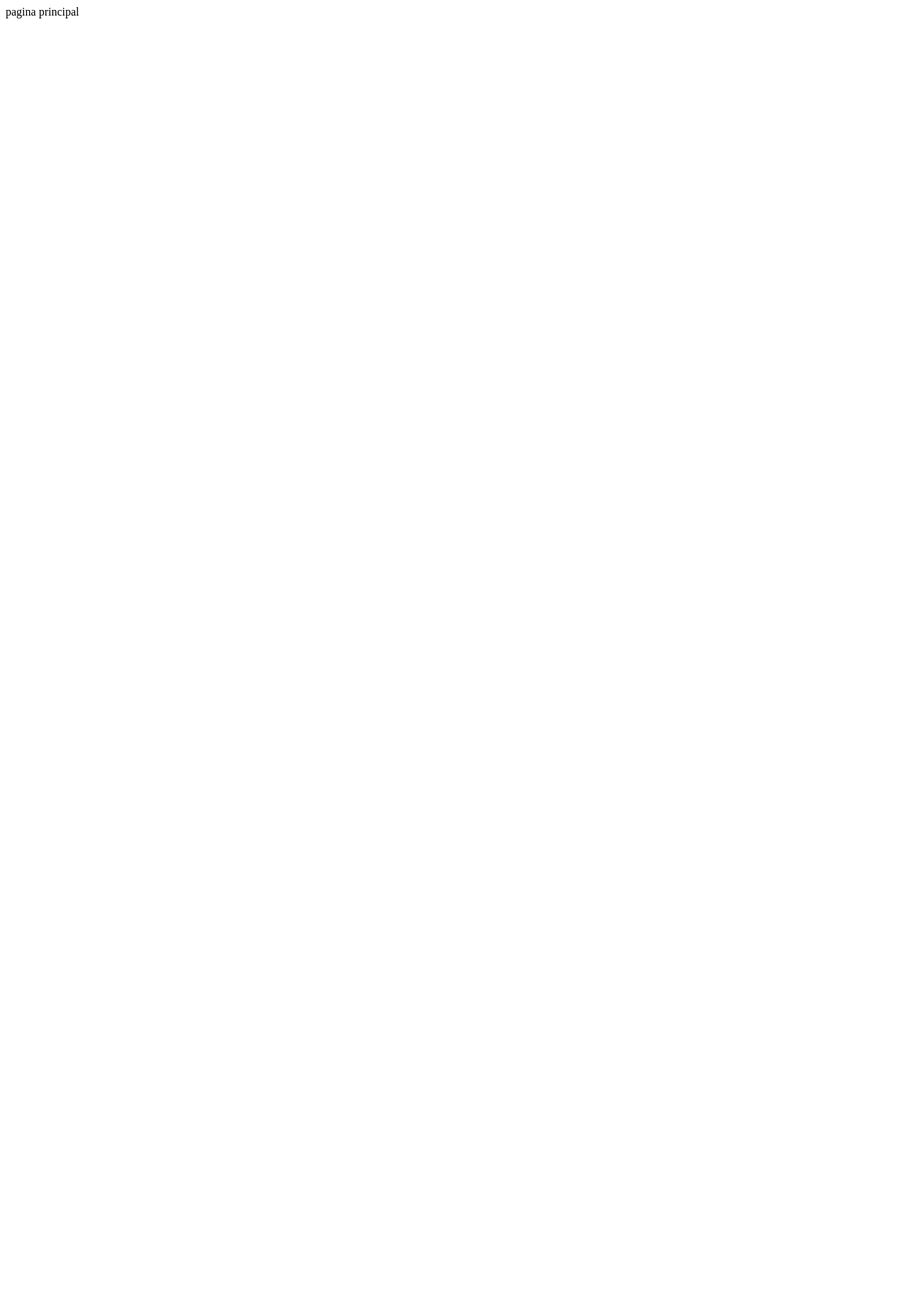
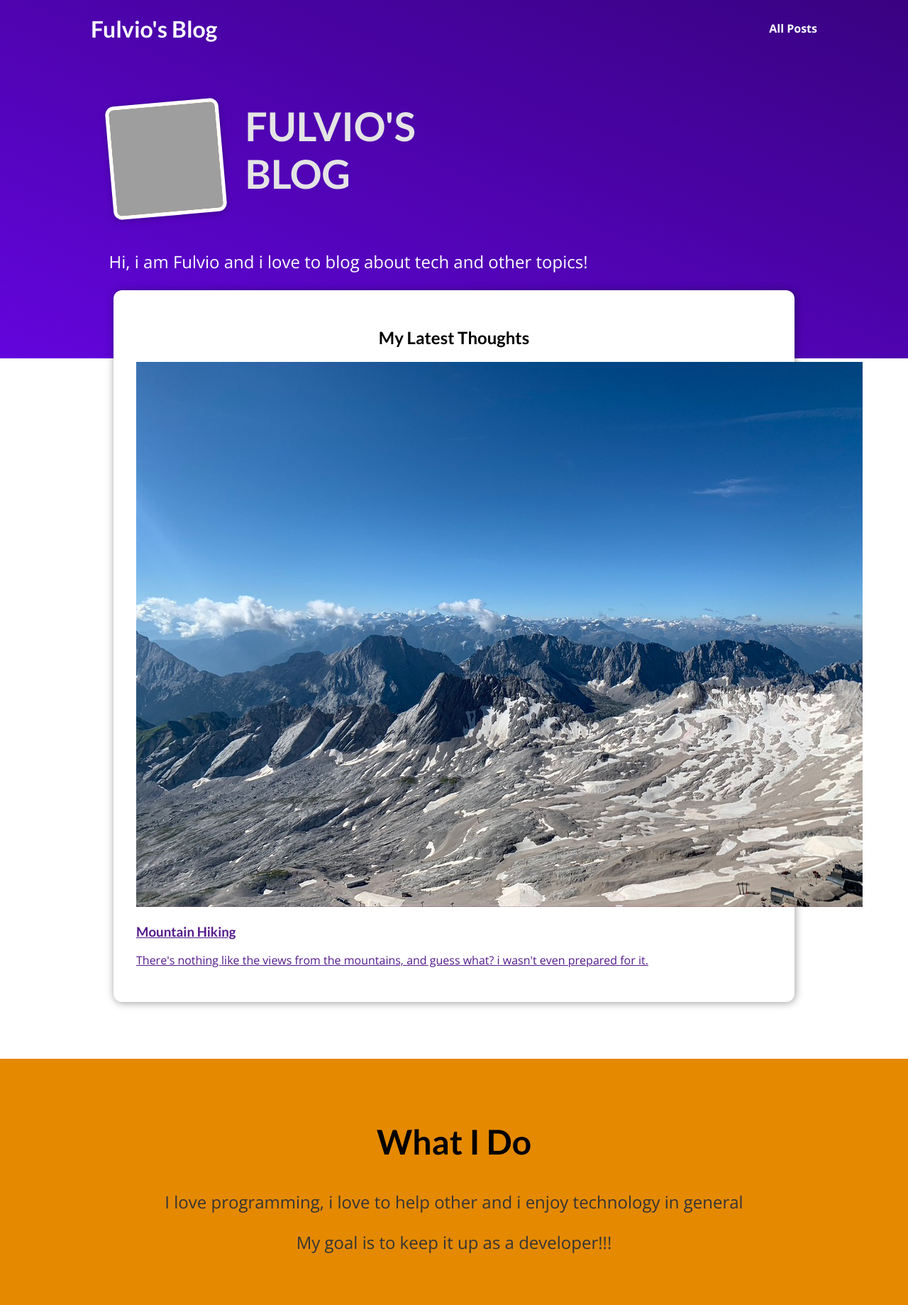
Before and after one commit to fulviort/Django_class, a Django app: page / in a window 1280 px wide. Before the commit the page is almost empty. Shown: the whole page at 71% size. Before the commit the page ends 26 px from the top, so only its background shows below. Run offline with Django 4.2, Linux system fonts and the light colour scheme; grey boxes are pictures that could not be loaded.

Commit message:
updates of the day

```diff
--- /dev/null
+++ b/blog/static/blog/index.css
@@ -0,0 +1,75 @@
+#welcome {
+  background: linear-gradient(to right top, #6305dd, #390281);
+  padding: 6rem 12%;
+}
+
+#welcome header {
+  display: flex;
+  align-items: flex-start;
+  margin: 3rem auto;
+}
+
+#welcome img {
+  width: 10rem;
+  height: 10rem;
+  object-fit: cover;
+  object-position: top;
+  border: 5px solid white;
+  border-radius: 12px;
+  background-color: #ffe1bf;
+  transform: rotateZ(-5deg);
+  box-shadow: 0 2px 8px rgba(0, 0, 0, 0.25);
+}
+
+#welcome h2 {
+  font-size: 3.5rem;
+  margin: 0 0 0 2rem;
+  color: #e4e4e4;
+  width: 10rem;
+}
+
+#welcome p {
+  color: white;
+  font-size: 1.5rem;
+}
+
+#latest-posts {
+  background-color: white;
+  padding: 2rem;
+  border-radius: 12px;
+  width: 60rem;
+  margin: -6rem auto 2rem auto;
+  box-shadow: 1px 1px 12px rgba(0, 0, 0, 0.4);
+}
+
+#latest-posts h2 {
+  text-align: center;
+}
+
+#latest-posts ul {
+  list-style: none;
+  margin: 0;
+  padding: 0;
+  display: flex;
+  gap: 1rem;
+}
+
+#latest-posts li {
+  flex: 1;
+}
+
+#about {
+  text-align: center;
+  padding: 3rem;
+  background-color: #e48900;
+  margin-top: 5rem;
+}
+
+#about h2 {
+  font-size: 3rem;
+}
+
+#about p {
+  font-size: 1.5rem;
+  color: #353535;
+}
--- a/blog/templates/blog/index.html
+++ b/blog/templates/blog/index.html
@@ -0,0 +1,51 @@
+{% extends "base.html" %}
+{% load static %}
+
+{% block title %}
+    My Blog
+{% endblock %}
+
+{% block css_files %}
+    <link rel="stylesheet" href="{% static "blog/index.css" %}">
+{% endblock  %}
+
+{% block content %}
+    <header id="main-navigation">
+        <h1><a href="">Fulvio's Blog</a></h1>
+        <nav>
+            <a href="">All Posts</a>
+        </nav>
+    </header>
+
+    <section id="welcome">
+        <header>
+            <img src="{% static "blog/images/max.png" %}" alt="Fulvio - The author of this Blog">
+            <h2>FULVIO'S BLOG</h2>
+        </header>
+        <p>Hi, i am Fulvio and i love to blog about tech and other topics!</p>
+    </section>
+    <section id="latest-posts">
+        <h2>My Latest Thoughts</h2>
+
+        <ul>
+            <li>
+                <article class="post">
+                    <a href="">
+                        <img src="{% static "blog/images/mountains.jpg" %}" alt="Mountain Hiking">
+                        <div class="post__content">
+                            <h3>Mountain Hiking</h3>
+                            <p>There's nothing like the views from the mountains, and guess what? i wasn't even prepared for it.</p>
+                        </div>
+                    </a>
+
+                </article>
+            </li>
+        </ul>
+    </section>
+
+    <section id="about">
+        <h2>What I Do</h2>
+        <p>I love programming, i love to help other and i enjoy technology in general</p>
+        <p>My goal is to keep it up as a developer!!!</p>
+    </section>
+{% endblock  %}
--- a/blog/views.py
+++ b/blog/views.py
@@ -5,7 +5,7 @@ from django.template.loader import render_to_string
 
 
 def starting_page(request):
-    return HttpResponse("pagina principal")
+    return render(request, "blog/index.html")
 
 def posts(request):
     return HttpResponse("Es la pagina de los posts")
--- /dev/null
+++ b/static/app.css
@@ -0,0 +1,48 @@
+@import url('https://fonts.googleapis.com/css2?family=Lato:wght@400;700&family=Open+Sans:wght@400;700&display=swap');
+
+* {
+  box-sizing: border-box;
+}
+
+html {
+  font-family: 'Open Sans', 'Lato', sans-serif;
+}
+
+body {
+  margin: 0;
+}
+
+h1,
+h2,
+h3 {
+  font-family: 'Lato', sans-serif;
+  font-weight: bold;
+}
+
+#main-navigation {
+  width: 100%;
+  height: 5rem;
+  display: flex;
+  justify-content: space-between;
+  align-items: center;
+  padding: 0 10%;
+  position: absolute;
+  top: 0;
+  left: 0;
+}
+
+#main-navigation a {
+  text-decoration: none;
+  color: white;
+  font-weight: bold;
+}
+
+#main-navigation a:hover,
+#main-navigation a:active {
+  color: #cf79f1;
+}
+
+#main-navigation h1 a:hover,
+#main-navigation h1 a:active {
+  color: white;
+}
--- a/templates/base.html
+++ b/templates/base.html
@@ -1,10 +1,12 @@
+{% load static %}
+
 <!DOCTYPE html>
 <html lang="en">
     <head>
         <meta charset="UTF-8">
         <meta name="viewport" content="width=device-width, initial-scale=1.0">
-        <title>{% block page_title %}My Challenges{% endblock %}</title>
-        <link rel="stylesheet" href="{% static "style.css"%}">
+        <title>{% block title %}{% endblock %}</title>
+        <link rel="stylesheet" href="{% static "app.css" %}">
         {% block css_files %}
 
         {% endblock %}
```
Also changed, not shown: test.txt (added, +12 -0 lines), blog/static/blog/images/coding.jpg (added), blog/static/blog/images/mountains.jpg (added), blog/static/blog/images/woods.jpg (added), 2 other files.
